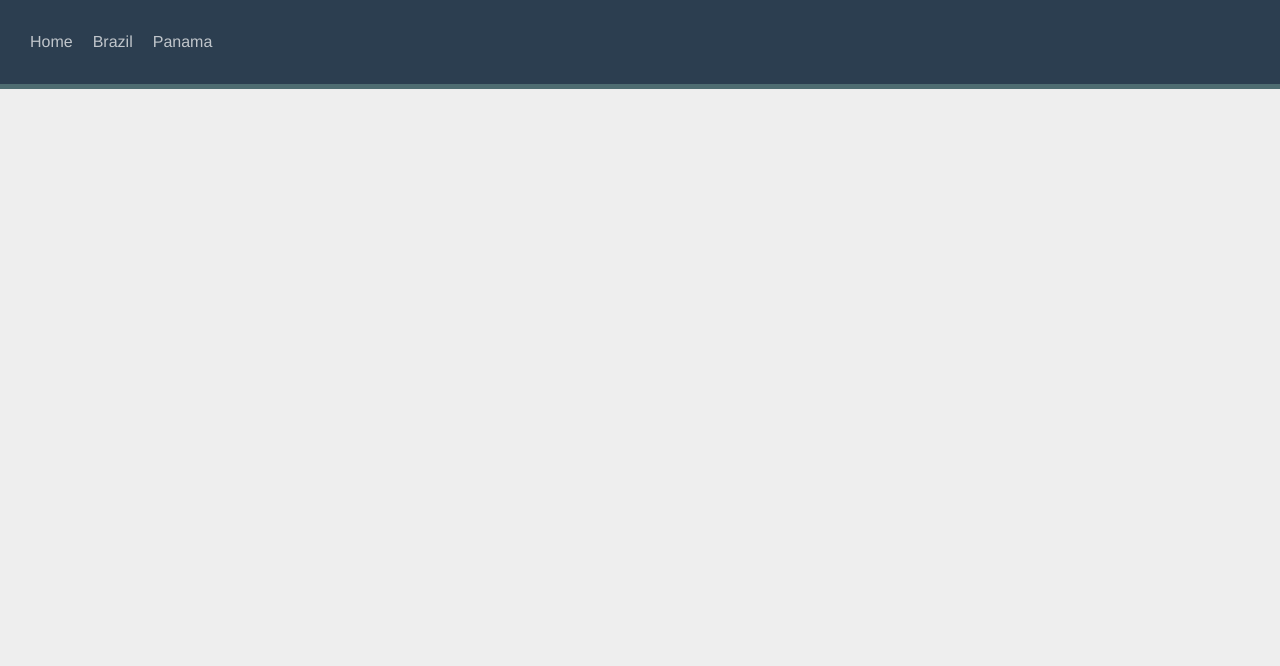
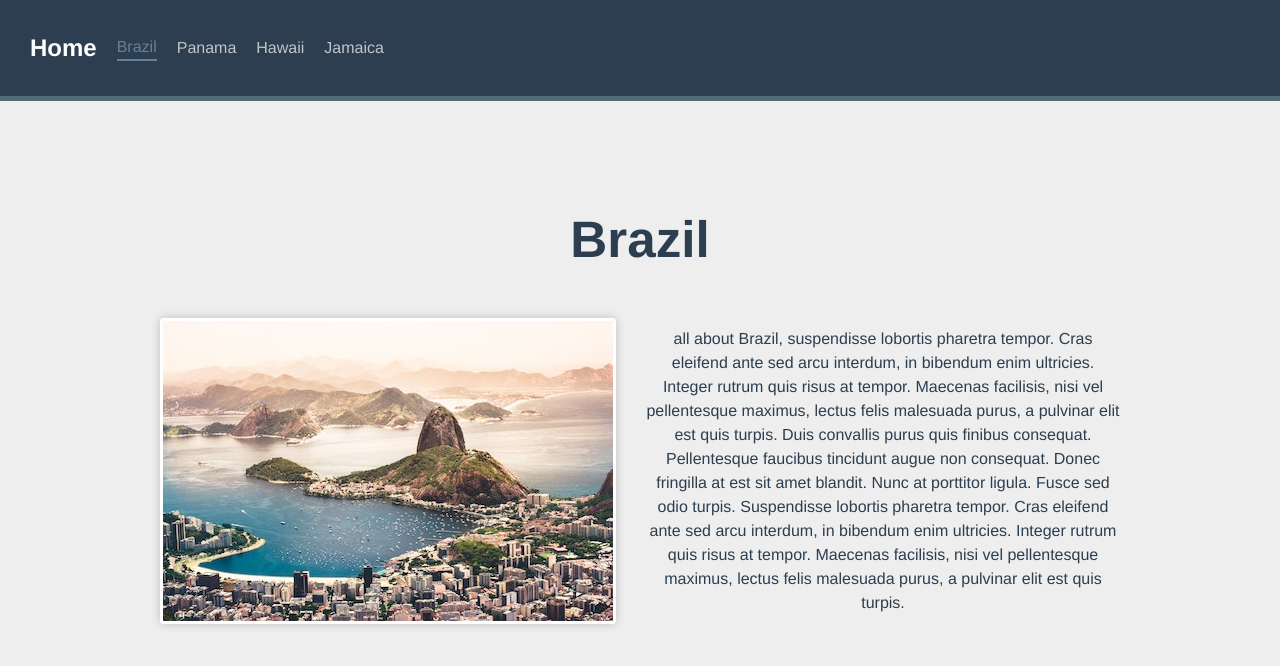
Before and after one commit to aazalan/vue_router, a Vue app: page /destination/1/brazil in a window 1280 px wide. Before the commit this address had no page. Shown: the top 666 px of the page. Built offline with nearby package versions, Linux system fonts and the light colour scheme; no server answers.

Commit message:
make all routes dynamic

```diff
--- a/src/components/TheNavigation.vue
+++ b/src/components/TheNavigation.vue
@@ -1,15 +1,27 @@
 <template>
     <!-- рендерит тот view который сейчас активен, которому соответстует значение в URL  -->
     <div id="nav">
-        <router-link to="/">Home</router-link>
-        <router-link to="/brazil">Brazil</router-link>
-        <router-link to="/panama">Panama</router-link>
+        <router-link id="logo" to="/">Home</router-link>
+        <router-link
+                v-for="destination in destinations"
+                :key="destination.id"
+                :to="{name: 'destination.show', params: {id : destination.id, slug: destination.slug}}">
+                    {{ destination.name }}
+        </router-link>
     </div>
 
 </template>
 
-<script setup>
+<script>
+    import sourceData from './../data.json'
 
+    export default {
+        data() {
+            return {
+                destinations: sourceData.destinations
+            }
+        }
+    }
 </script>
 
 <style>
--- a/src/router/index.js
+++ b/src/router/index.js
@@ -9,14 +9,9 @@ const routes = [
         component: Home
     },
     {
-        path: '/brazil',
-        name: 'Brazil',
-        component: () => import ('./../views/Brazil.vue')
-    },
-    {
-        path: '/panama',
-        name: 'Panama',
-        component: () => import ('./../views/Panama.vue')
+        path: '/destination/:id/:slug',
+        name: 'destination.show',
+        component: () => import ('./../views/Destination.vue')
     }
 ]
 
--- a/src/views/Brazil.vue
+++ /dev/null
@@ -1,13 +0,0 @@
-<template>
-    <div class="brazil">
-        <h1>Brazil</h1>
-    </div>
-</template>
-
-<script setup>
-
-</script>
-
-<style>
-
-</style>
--- /dev/null
+++ b/src/views/Destination.vue
@@ -0,0 +1,32 @@
+<template>
+    <section class="destination">
+        <h1>{{ destination.name }}</h1>
+        <div class="destination-details">
+            <img :src="`/images/${destination.image}`" :alt="destination.name">
+            <p>{{ destination.description }}</p>
+        </div>
+    </section>
+</template>
+
+<script>
+import sourceData from './../data.json'
+
+ export default {
+    computed: {
+        destinationId () {
+            return parseInt(this.$route.params.id)
+        },
+
+        destination() {
+            return sourceData.destinations.find(destination => destination.id === this.destinationId)
+        }
+    },
+    async created() {
+        fetch(`https://travel-dummy-api.netlify.app/${this.$route.params.slug}`)
+    }
+ }
+</script>
+
+<style>
+
+</style>
--- a/src/views/Home.vue
+++ b/src/views/Home.vue
@@ -7,7 +7,7 @@
             <router-link
                 v-for="destination in destinations"
                 :key="destination.id"
-                :to="destination.slug">
+                :to="{name: 'destination.show', params: {id : destination.id, slug: destination.slug}}">
                     <h2>{{ destination.name }}</h2>
                     <img :src="`/images/${destination.image}`" :alt="destination.name"/>
             </router-link>
--- a/src/views/Panama.vue
+++ /dev/null
@@ -1,13 +0,0 @@
-<template>
-    <div class="panama">
-        <h1>Panama</h1>
-    </div>
-</template>
-
-<script setup>
-
-</script>
-
-<style>
-
-</style>
```
Also changed, not shown: src/views/About.vue (deleted, +0 -11 lines).
